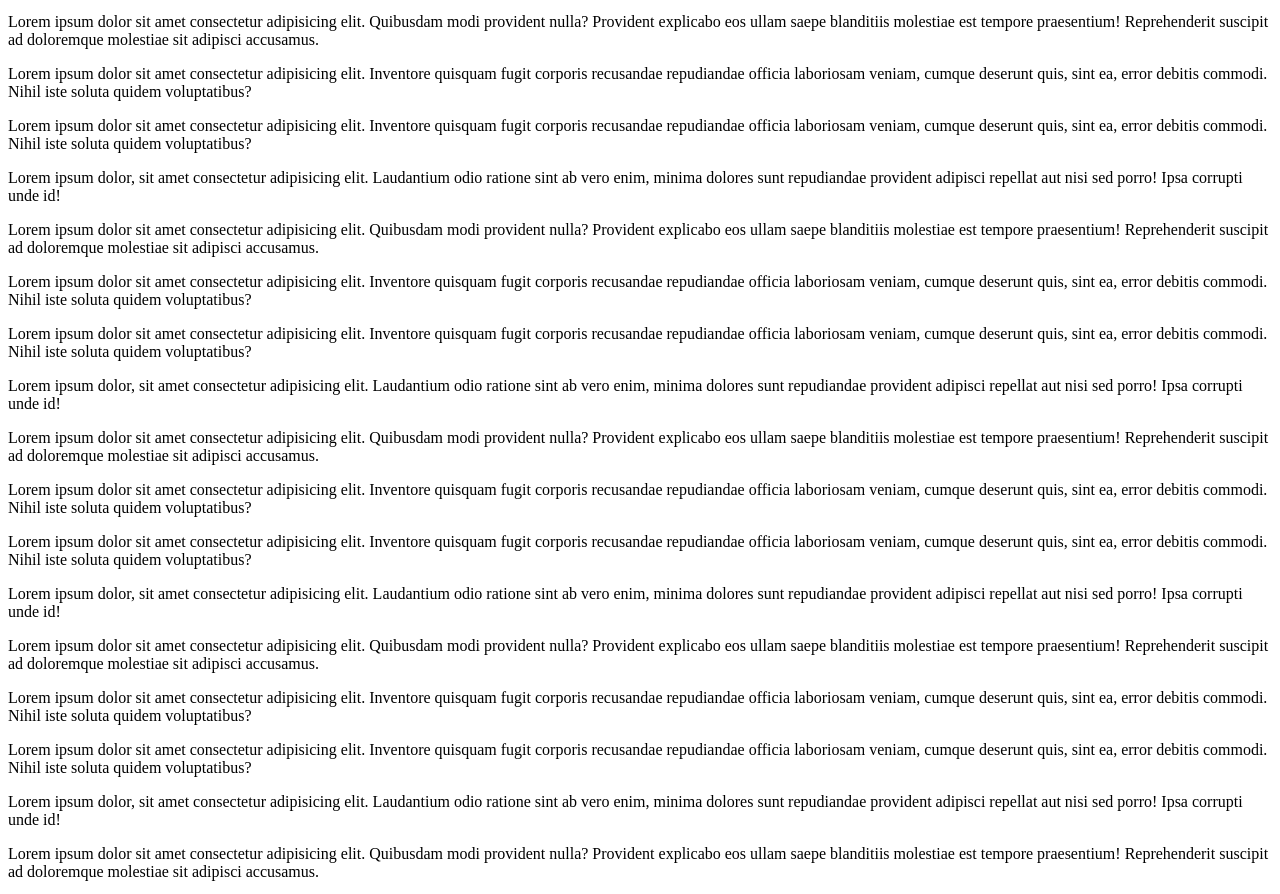
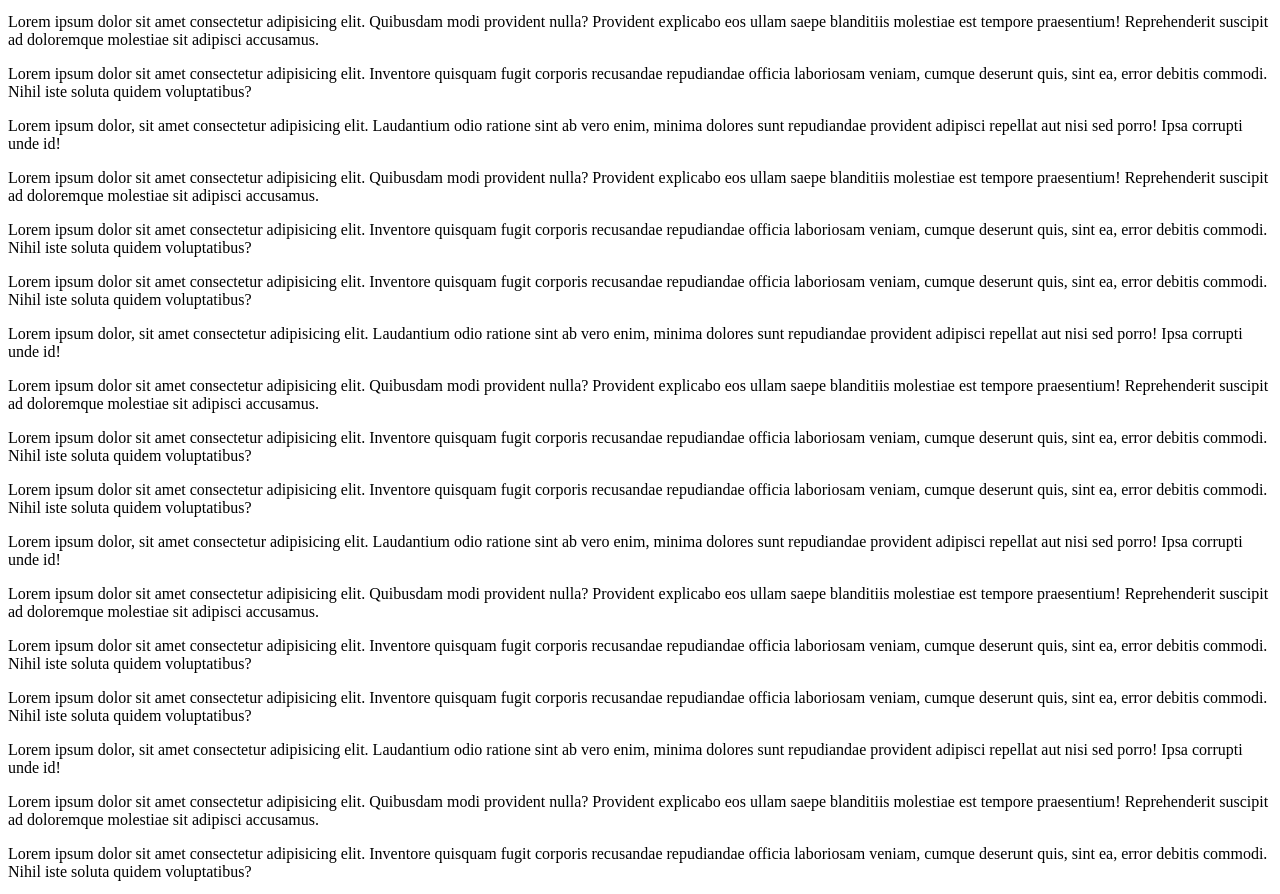
Before and after one commit to Letecode/e3monsite, a plain HTML site: page pages/sousdossier/profil.html in a window 1280 px wide. Shown: the part 3481-4375 px from the top of the page. Drawn offline with Linux system fonts and the light colour scheme.

```diff
--- a/pages/sousdossier/profil.html
+++ b/pages/sousdossier/profil.html
@@ -131,8 +131,6 @@
         <p>Lorem ipsum dolor sit amet consectetur adipisicing elit. Quibusdam modi provident nulla? Provident explicabo eos ullam saepe blanditiis molestiae est tempore praesentium! Reprehenderit suscipit ad doloremque molestiae sit adipisci accusamus.</p>
 
         <p>Lorem ipsum dolor sit amet consectetur adipisicing elit. Inventore quisquam fugit corporis recusandae repudiandae officia laboriosam veniam, cumque deserunt quis, sint ea, error debitis commodi. Nihil iste soluta quidem voluptatibus?</p>
-
-        <p>Lorem ipsum dolor sit amet consectetur adipisicing elit. Inventore quisquam fugit corporis recusandae repudiandae officia laboriosam veniam, cumque deserunt quis, sint ea, error debitis commodi. Nihil iste soluta quidem voluptatibus?</p>
         <p>Lorem ipsum dolor, sit amet consectetur adipisicing elit. Laudantium odio ratione sint ab vero enim, minima dolores sunt repudiandae provident adipisci repellat aut nisi sed porro! Ipsa corrupti unde id!</p>
 
         <p>Lorem ipsum dolor sit amet consectetur adipisicing elit. Quibusdam modi provident nulla? Provident explicabo eos ullam saepe blanditiis molestiae est tempore praesentium! Reprehenderit suscipit ad doloremque molestiae sit adipisci accusamus.</p>
```
